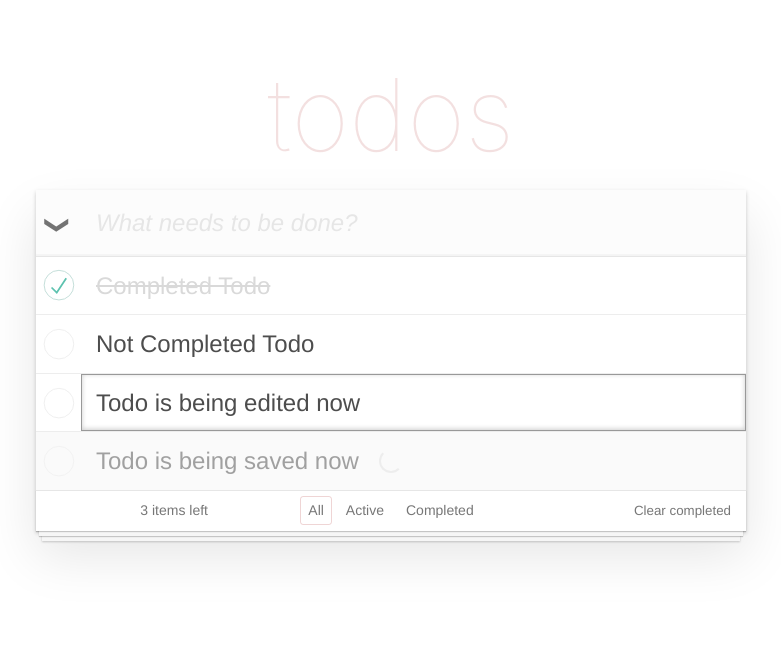
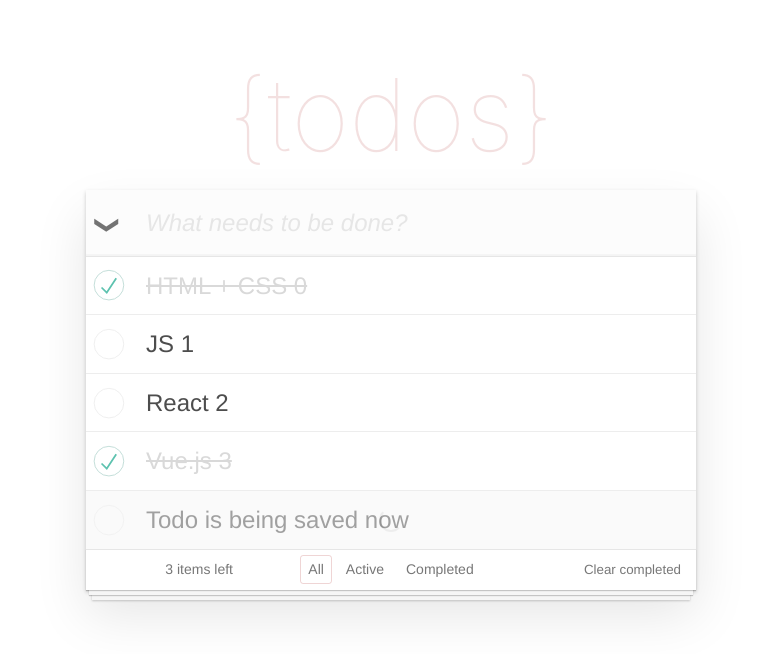
Before and after one commit to taraselnik/vue-todo-app, a Vue app: page / in a window 1280 px wide. Shown: the top 654 px of the page, without its empty margins (249-1030 px from the left). Built offline with nearby package versions, Linux system fonts and the light colour scheme.

Commit message:
checkbox, deleting, maping

```diff
--- a/package.json
+++ b/package.json
@@ -4,6 +4,7 @@
   "private": true,
   "scripts": {
     "dev": "vite",
+    "deploy": "deploy.sh",
     "build": "run-p type-check build-only",
     "preview": "vite preview",
     "build-only": "vite build",
--- a/src/App.vue
+++ b/src/App.vue
@@ -1,66 +1,45 @@
+<script>
+import todos from './data/todos'
+export default {
+  data() {
+    return {
+      todos
+    }
+  },
+  mounted() {
+    console.log(this.todos)
+  }
+}
+</script>
+
 <template>
   <div class="todoapp">
-    <h1 class="todoapp__title">todos</h1>
+    <h1 class="todoapp__title">{todos}</h1>
 
     <div class="todoapp__content">
       <header class="todoapp__header">
         <button class="todoapp__toggle-all active"></button>
 
         <form>
-          <input
-            type="text"
-            class="todoapp__new-todo"
-            placeholder="What needs to be done?"
-          />
+          <input type="text" class="todoapp__new-todo" placeholder="What needs to be done?" />
         </form>
       </header>
 
       <section class="todoapp__main">
-        <div class="todo completed">
+        <div v-for="todo, index of todos"
+        :key="todo.id"
+        class="todo"
+        :class="{completed: todo.completed}"
+        >
           <label class="todo__status-label">
             <input
               type="checkbox"
               class="todo__status"
-              checked
+              v-model="todo.completed"
             />
           </label>
 
-          <span class="todo__title">Completed Todo</span>
-
-          <button class="todo__remove">x</button>
-
-          <div class="modal overlay">
-            <div class="modal-background has-background-white-ter"></div>
-            <div class="loader"></div>
-          </div>
-        </div>
-
-        <div class="todo">
-          <label class="todo__status-label">
-            <input
-              type="checkbox"
-              class="todo__status"
-            />
-          </label>
-
-          <span class="todo__title">Not Completed Todo</span>
-          <button class="todo__remove">x</button>
-
-          <div class="modal overlay">
-            <div class="modal-background has-background-white-ter"></div>
-            <div class="loader"></div>
-          </div>
-        </div>
-
-        <div class="todo">
-          <label class="todo__status-label">
-            <input
-              type="checkbox"
-              class="todo__status"
-            />
-          </label>
-
-          <form>
+          <form v-if="undefined">
             <input
               type="text"
               class="todo__title-field"
@@ -69,7 +48,12 @@
             />
           </form>
 
-          <div class="modal overlay">
+          <template v-else>
+            <span class="todo__title">{{ todo.title }} {{ index }}</span>
+            <button class="todo__remove" v-on:click="todos.splice(index, 1)">x</button>
+          </template>
+
+          <div class="modal overlay" :class="{'is-active' : false}">
             <div class="modal-background has-background-white-ter"></div>
             <div class="loader"></div>
           </div>
@@ -77,10 +61,7 @@
 
         <div class="todo">
           <label class="todo__status-label">
-            <input
-              type="checkbox"
-              class="todo__status"
-            />
+            <input type="checkbox" class="todo__status" />
           </label>
 
           <span class="todo__title">Todo is being saved now</span>
@@ -94,36 +75,17 @@
       </section>
 
       <footer class="todoapp__footer">
-        <span class="todo-count">
-          3 items left
-        </span>
+        <span class="todo-count"> 3 items left </span>
 
         <nav class="filter">
-          <a
-            href="#/"
-            class="filter__link selected"
-          >
-            All
-          </a>
+          <a href="#/" class="filter__link selected"> All </a>
 
-          <a
-            href="#/active"
-            class="filter__link"
-          >
-            Active
-          </a>
+          <a href="#/active" class="filter__link"> Active </a>
 
-          <a
-            href="#/completed"
-            class="filter__link"
-          >
-            Completed
-          </a>
+          <a href="#/completed" class="filter__link"> Completed </a>
         </nav>
 
-        <button class="todoapp__clear-completed">
-          Clear completed
-        </button>
+        <button class="todoapp__clear-completed">Clear completed</button>
       </footer>
     </div>
 
@@ -133,9 +95,7 @@
         <button class="delete"></button>
       </div>
 
-      <div class="message-body">
-        Unable to add a Todo
-      </div>
+      <div class="message-body">Unable to add a Todo</div>
     </article>
   </div>
 </template>
--- a/src/assets/styles/index.scss
+++ b/src/assets/styles/index.scss
@@ -4,7 +4,7 @@ iframe {
 
 body {
   min-width: 230px;
-  max-width: 750px;
+  max-width: 650px;
   margin: 0 auto;
 }
 
--- /dev/null
+++ b/src/data/todos.ts
@@ -0,0 +1,6 @@
+export default [
+  { id: 1, title: 'HTML + CSS', completed: true },
+  { id: 2, title: 'JS', completed: false },
+  { id: 3, title: 'React', completed: false },
+  { id: 4, title: 'Vue.js', completed: true },
+];
--- a/tsconfig.json
+++ b/tsconfig.json
@@ -5,7 +5,10 @@
     "baseUrl": ".",
     "paths": {
       "@/*": ["./src/*"]
-    }
+    },
+    "noImplicitAny": false,
+    "allowJs": true,
+    "strict": true
   },
 
   "references": [
--- a/vite.config.ts
+++ b/vite.config.ts
@@ -6,6 +6,7 @@ import vueJsx from '@vitejs/plugin-vue-jsx'
 
 // https://vitejs.dev/config/
 export default defineConfig({
+  base: '/vue-todo-app/',
   plugins: [vue(), vueJsx()],
   resolve: {
     alias: {
```
Also changed, not shown: 1 other file (tests, documents, lock files or other folders).
